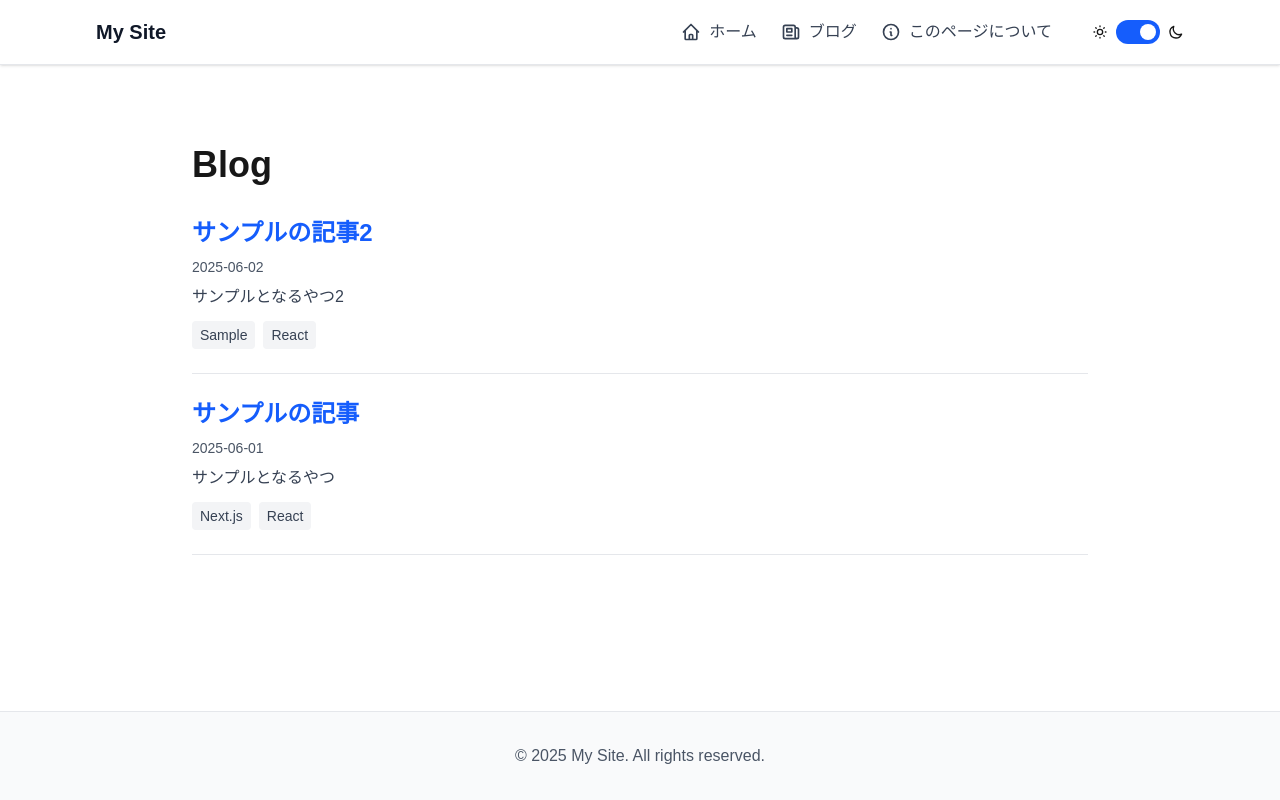
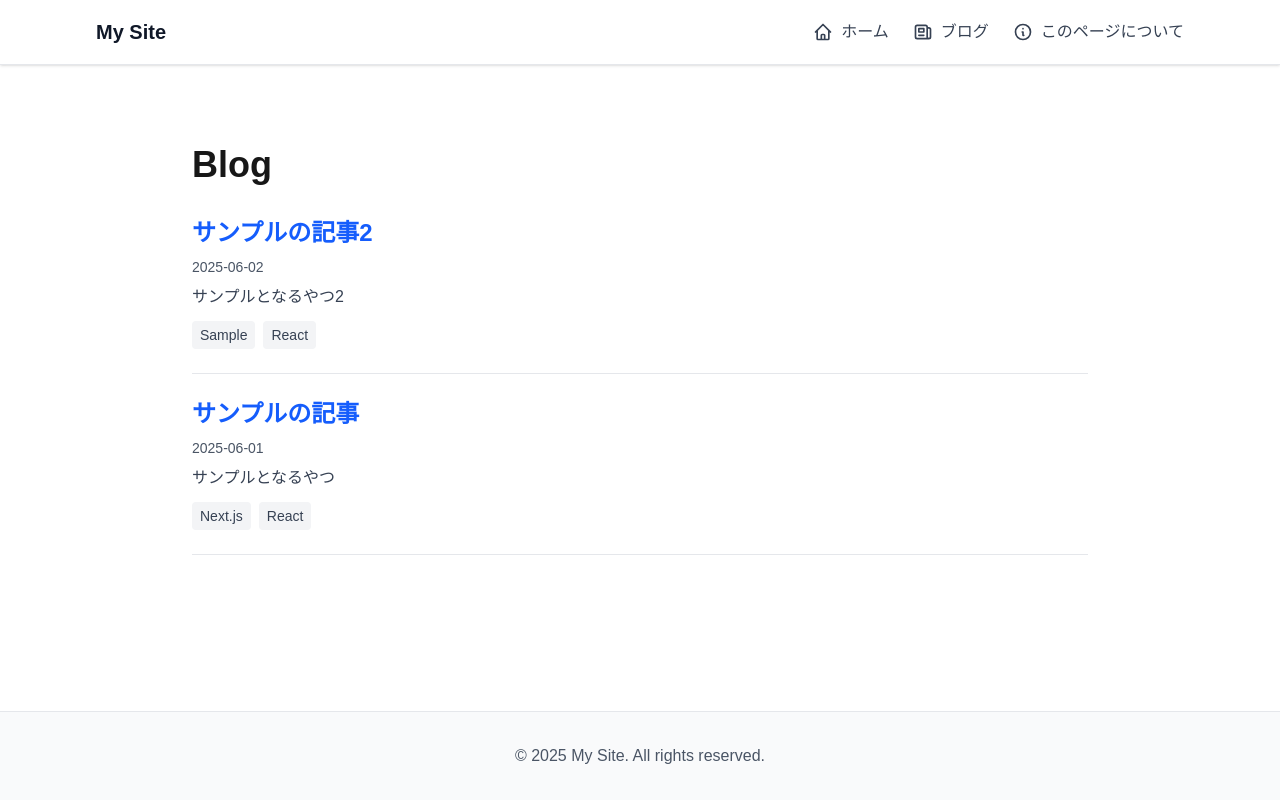
Before and after one commit to abemaru/abemaru-dev, a Next.js app: page /blog in a window 1280 px wide. Built offline with nearby package versions, Linux system fonts and the light colour scheme.

Commit message:
一旦night/light削除

```diff
--- a/src/app/layout.tsx
+++ b/src/app/layout.tsx
@@ -1,9 +1,8 @@
 import type { Metadata } from "next";
 import { Geist, Geist_Mono } from "next/font/google";
 import "./globals.css";
-import Header from "../components/header";
-import Footer from "../components/footer";
-import { ThemeProvider } from "../contexts/theme-context";
+import Header from "@/components/Common/header";
+import Footer from "@/components/Common/footer";
 
 const geistSans = Geist({
   variable: "--font-geist-sans",
@@ -30,13 +29,11 @@ export default function RootLayout({
       <body
         className={`${geistSans.variable} ${geistMono.variable} antialiased min-h-screen flex flex-col bg-white dark:bg-gray-900 text-gray-900 dark:text-gray-100`}
       >
-        <ThemeProvider>
-          <Header />
-          <main className="flex-1">
-            {children}
-          </main>
-          <Footer />
-        </ThemeProvider>
+        <Header />
+        <main className="flex-1">
+          {children}
+        </main>
+        <Footer />
       </body>
     </html>
   );
--- a/src/components/footer.tsx
+++ b/src/components/Common/footer.tsx
@@ -2,7 +2,7 @@ export default function Footer() {
   const currentYear = new Date().getFullYear();
 
   return (
-    <footer className="bg-gray-50 dark:bg-gray-800 border-t border-gray-200 dark:border-gray-700">
+    <footer className="bg-gray-50 dark:bg-gray-900 border-t border-gray-200 dark:border-gray-700">
       <div className="max-w-6xl mx-auto px-4 sm:px-6 lg:px-8 py-8">
         <div className="text-center text-gray-600 dark:text-gray-400">
           <p>&copy; {currentYear} My Site. All rights reserved.</p>
--- a/src/components/header.tsx
+++ b/src/components/Common/header.tsx
@@ -2,7 +2,6 @@
 
 import Link from "next/link";
 import { Switch } from '@headlessui/react'
-import { useTheme } from '../contexts/theme-context'
 
 const HomeIcon = () => (
   <svg className="w-5 h-5" fill="none" stroke="currentColor" viewBox="0 0 24 24">
@@ -35,7 +34,6 @@ const MoonIcon = () => (
 );
 
 export default function Header() {
-  const { theme, toggleTheme } = useTheme()
 
   return (
     <header className="bg-white dark:bg-gray-900 shadow-sm border-b border-gray-200 dark:border-gray-700">
@@ -71,24 +69,6 @@ export default function Header() {
               <InfoIcon />
               <span>このページについて</span>
             </Link>
-
-            <div className="flex items-center space-x-2 ml-4">
-              <SunIcon />
-              <Switch
-                checked={theme === 'dark'}
-                onChange={toggleTheme}
-                className={`${
-                  theme === 'dark' ? 'bg-blue-600' : 'bg-gray-200'
-                } relative inline-flex h-6 w-11 items-center rounded-full transition-colors`}
-              >
-                <span
-                  className={`${
-                    theme === 'dark' ? 'translate-x-6' : 'translate-x-1'
-                  } inline-block h-4 w-4 transform rounded-full bg-white transition-transform`}
-                />
-              </Switch>
-              <MoonIcon />
-            </div>
           </div>
         </div>
       </nav>
--- a/src/contexts/theme-context.tsx
+++ /dev/null
@@ -1,50 +0,0 @@
-'use client'
-
-import { createContext, useContext, useEffect, useState } from 'react'
-
-type Theme = 'light' | 'dark'
-
-interface ThemeContextType {
-  theme: Theme
-  toggleTheme: () => void
-}
-
-const ThemeContext = createContext<ThemeContextType | undefined>(undefined)
-
-export function ThemeProvider({ children }: { children: React.ReactNode }) {
-  const [theme, setTheme] = useState<Theme>('dark')
-
-  useEffect(() => {
-    const savedTheme = localStorage.getItem('theme') as Theme
-    if (savedTheme) {
-      setTheme(savedTheme)
-    }
-  }, [])
-
-  useEffect(() => {
-    localStorage.setItem('theme', theme)
-    if (theme === 'dark') {
-      document.documentElement.classList.add('dark')
-    } else {
-      document.documentElement.classList.remove('dark')
-    }
-  }, [theme])
-
-  const toggleTheme = () => {
-    setTheme(prev => prev === 'light' ? 'dark' : 'light')
-  }
-
-  return (
-    <ThemeContext.Provider value={{ theme, toggleTheme }}>
-      {children}
-    </ThemeContext.Provider>
-  )
-}
-
-export function useTheme() {
-  const context = useContext(ThemeContext)
-  if (context === undefined) {
-    throw new Error('useTheme must be used within a ThemeProvider')
-  }
-  return context
-}
```
